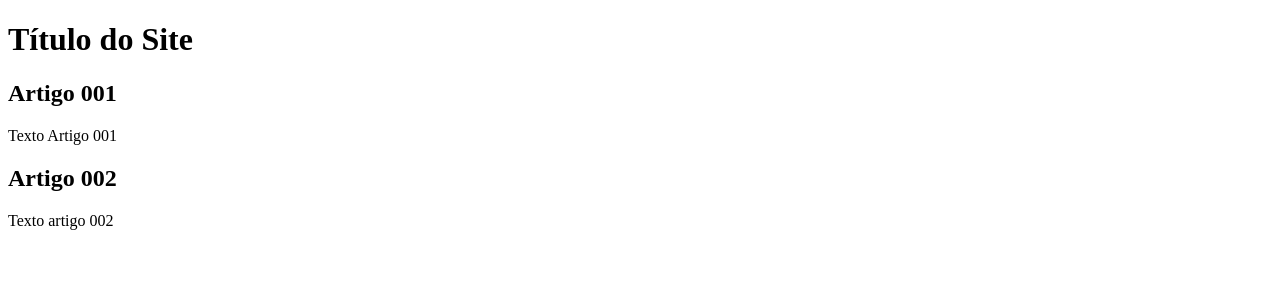
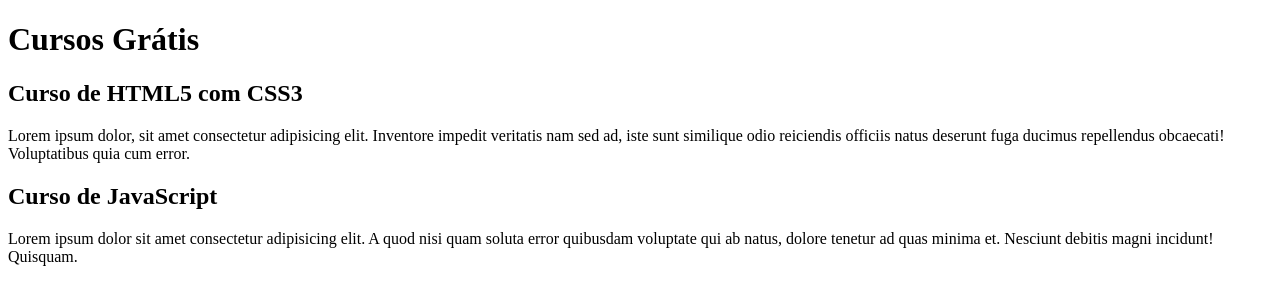
Before and after one commit to cleitonsantana39/projeto-site, a plain HTML site: page index.html in a window 1280 px wide. Drawn offline with Linux system fonts and the light colour scheme.

Commit message:
comecei a escrever no branch conteúdo

```diff
--- a/index.html
+++ b/index.html
@@ -11,19 +11,27 @@
     <main>
         <header>
             <h1>
-                Título do Site
+                Cursos Grátis
             </h1>
         </header>
 
         <article>   <!-- artigo 01 -->
-            <h2>Artigo 001</h2>
+            <h2>
+                Curso de HTML5 com CSS3
+            </h2>
 
-            <p>Texto Artigo 001</p>
+            <p>
+                Lorem ipsum dolor, sit amet consectetur adipisicing elit. Inventore impedit veritatis nam sed ad, iste sunt similique odio reiciendis officiis natus deserunt fuga ducimus repellendus obcaecati! Voluptatibus quia cum error.
+            </p>
         </article>
 
         <article>  <!--artigo 02-->
-            <h2>Artigo 002</h2>
-            <p>Texto artigo 002</p>
+            <h2>
+                Curso de JavaScript
+            </h2>
+            <p>
+                Lorem ipsum dolor sit amet consectetur adipisicing elit. A quod nisi quam soluta error quibusdam voluptate qui ab natus, dolore tenetur ad quas minima et. Nesciunt debitis magni incidunt! Quisquam.
+            </p>
         </article>
     </main>
 </body>
```
